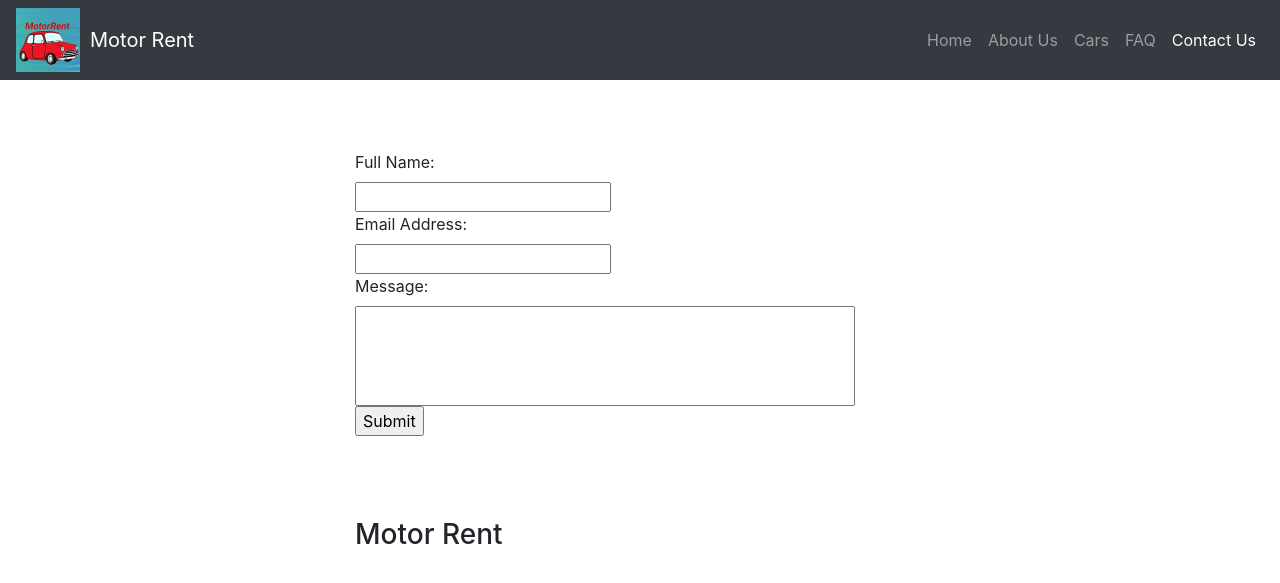
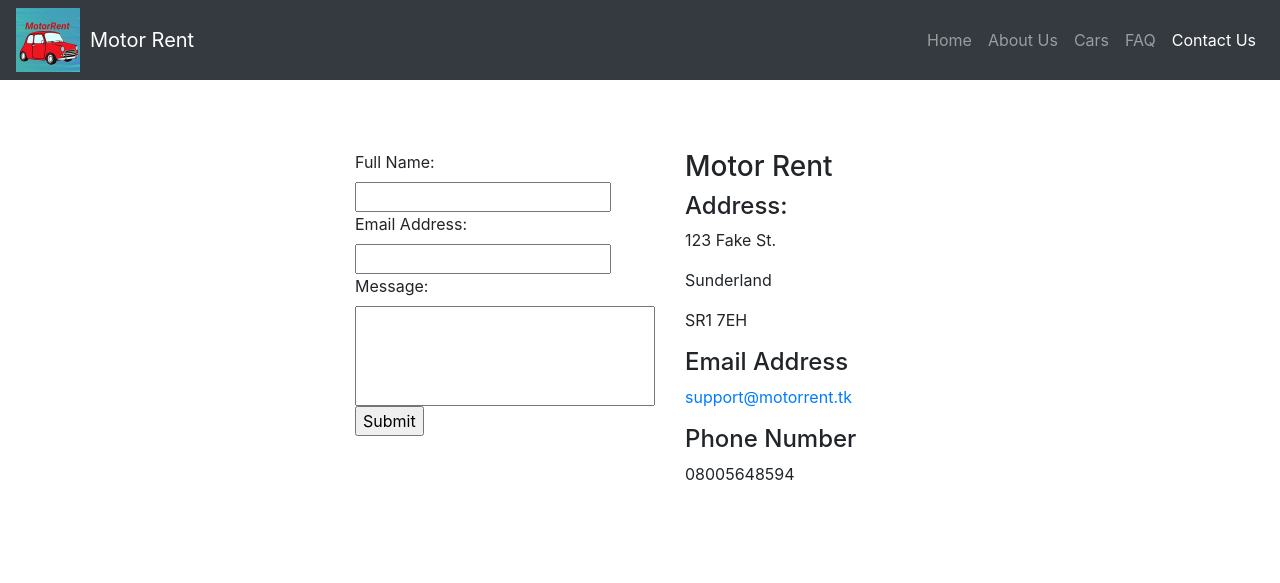
Before and after one commit to sniff122/college-assignment-b-and-c, a Python web app: template templates/contact.html in a window 1280 px wide. Shown: the top 583 px of the page. Run offline with Jinja, Linux system fonts and the light colour scheme; the template is opened without the code that fills it, so the values that code supplies are empty; some libraries are stand-ins or nearby versions.

Commit message:
Add (fake) contact info

```diff
--- a/templates/contact.html
+++ b/templates/contact.html
@@ -40,7 +40,7 @@
           </div>
         </nav>
 
-    {% if form_submit %}
+    {% if formsubmit %}
     <div class="alert alert-success" role="alert">
         Your message was received, you should recieve a reply within 2-3 business days
     </div>
@@ -56,7 +56,7 @@
                 <input type="text" id="email" name="email"><br>
 
                 <label for="message">Message:</label><br>
-                <input type="text" id="message" name="message" style="width: 500px; height: 100px"><br>
+                <input type="text" id="message" name="message" style="width: 300px; height: 100px"><br>
 
                 <input type="submit" value="Submit">
             </form>
@@ -64,8 +64,16 @@
 
         <div class="col">
             <h3>Motor Rent</h3>
-            <p></p>
+            <h4>Address: </h4>
+            <p>123 Fake St.</p>
+            <p>Sunderland</p>
+            <p>SR1 7EH</p>
 
+            <h4>Email Address</h4>
+            <p><a href="mailto:support@motorrent.tk">support@motorrent.tk</a></p>
+
+            <h4>Phone Number</h4>
+            <p>08005648594</p>
         </div>
     </div>
 
```
Also changed, not shown: app.py (+6 -5 lines), 1 other file.
